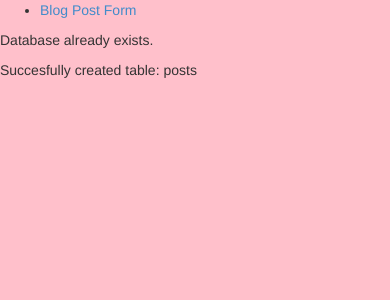
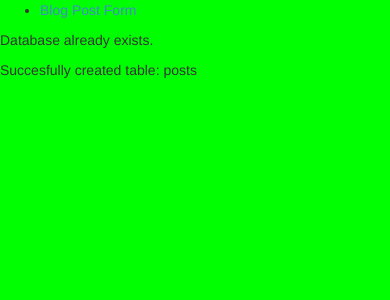
Before and after one commit to EleanorStrotz/strotze.blog, a PHP site: page / in a window 390 px wide. Shown: the top 300 px of the page. Run offline with PHP 8.4, Linux system fonts and the light colour scheme.

Commit message:
media query succesfully working

```diff
--- a/css/main.css
+++ b/css/main.css
@@ -2,8 +2,9 @@ body{
 	background:pink;
 }
 /*media makes the website mobile responsive*/
-@media screen and (max-width:#320px) {
+@media (min-width: 320px) and (max-width: 480px) {
 	body{
 		width:100%;
+		background-color: lime;
 	}
 }
--- a/view/header.php
+++ b/view/header.php
@@ -3,6 +3,7 @@
 <head>
 <link rel="stylesheet" type="text/css" href="css/bootstrap.min.css">
 <link rel="stylesheet" type="text/css" href="css/main.css">
+<meta name="viewport" content="minimal-ui, width=device-width, intital-scale=1, user-scalable=no">
 	<title></title>
 </head>
 <body>
```
